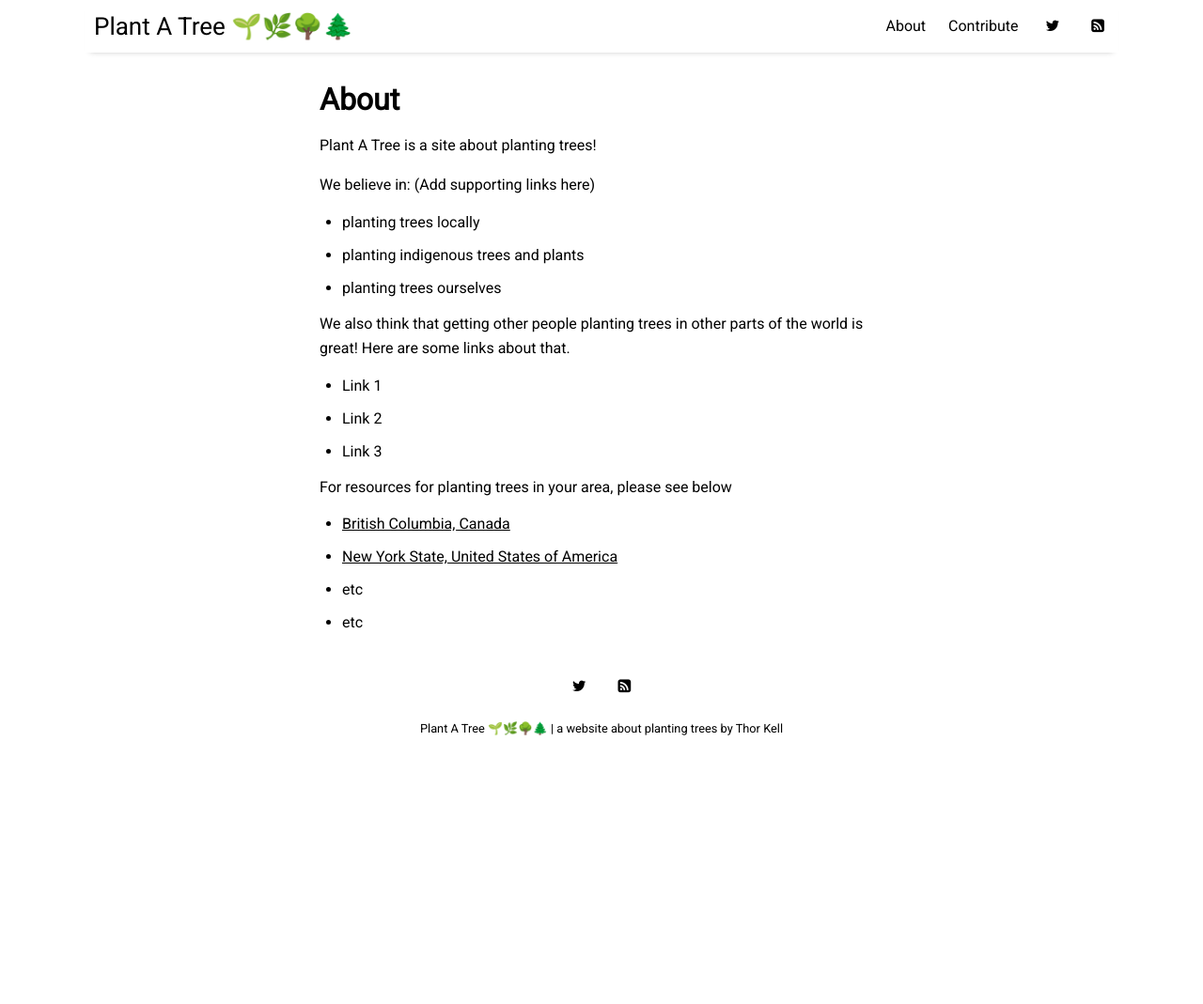
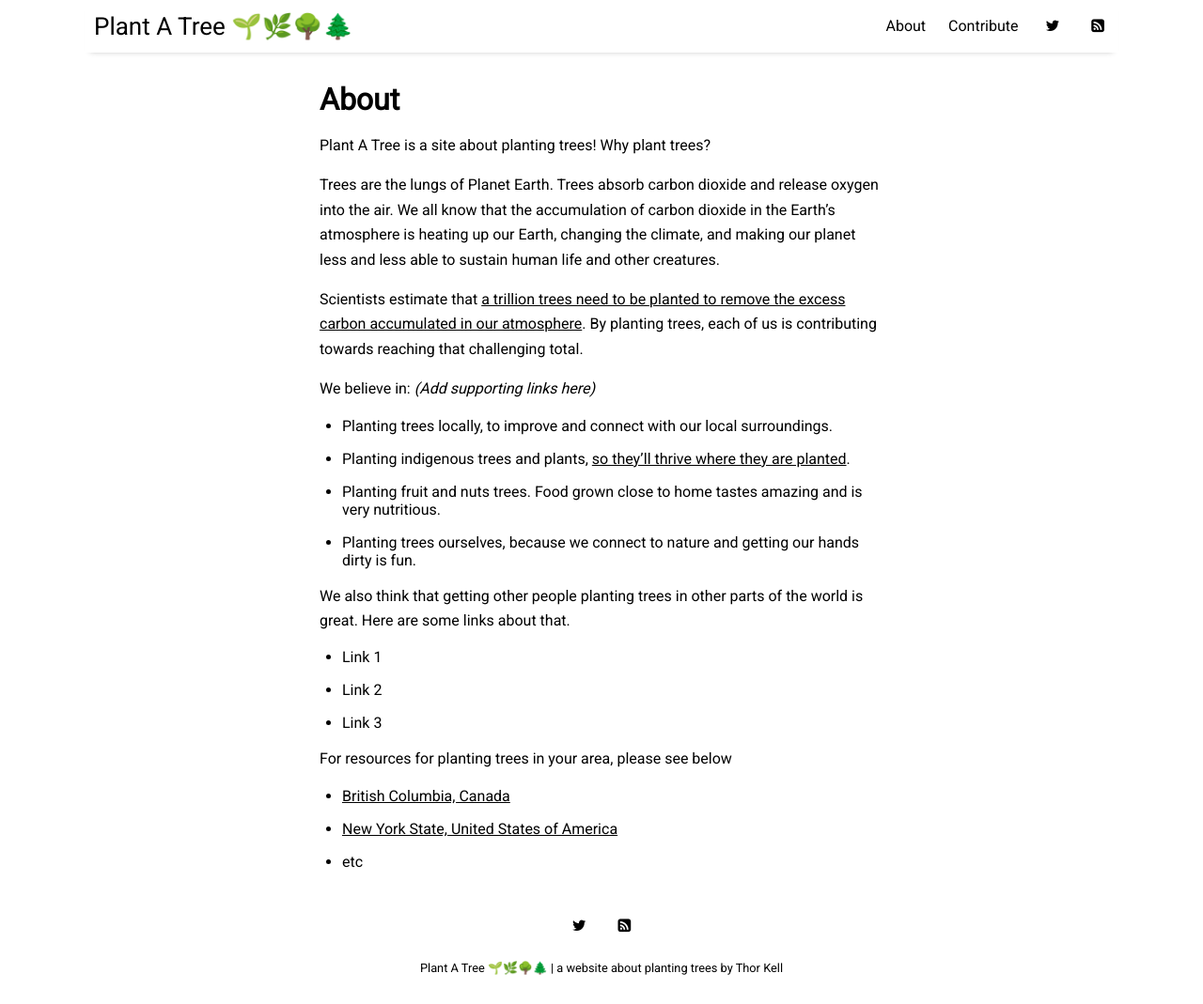
Before and after one commit to tkell/plant-a-tree, a Jekyll site: the page built from pages/about.md, in a window 1280 px wide and 1069 px high. Shown: the whole window at 94% size. Built offline with Jekyll 4.4.1, drawn with Linux system fonts in a browser that asks for light colours; nearby versions of some CDN libraries.

Commit message:
update about page, add wedding post

```diff
--- a/pages/about.md
+++ b/pages/about.md
@@ -3,14 +3,20 @@ layout: misc
 title: About
 ---
 
-Plant A Tree is a site about planting trees!
+Plant A Tree is a site about planting trees! Why plant trees?
 
-We believe in:  (Add supporting links here)
-* planting trees locally
-* planting indigenous trees and plants
-* planting trees ourselves
+Trees are the lungs of Planet Earth.  Trees absorb carbon dioxide and release oxygen into the air.  We all know that the accumulation of carbon dioxide in the Earth's atmosphere is heating up our Earth, changing the climate, and making our planet less and less able to sustain human life and other creatures.
 
-We also think that getting other people planting trees in other parts of the world is great!  Here are some links about that.
+Scientists estimate that [a trillion trees need to be planted to remove the excess carbon accumulated in our atmosphere](https://www.theguardian.com/environment/2019/jul/04/planting-billions-trees-best-tackle-climate-crisis-scientists-canopy-emissions). By planting trees, each of us is contributing towards reaching that challenging total.
+
+
+We believe in:  _(Add supporting links here)_
+* Planting trees locally, to improve and connect with our local surroundings.
+* Planting indigenous trees and plants, [so they'll thrive where they are planted](https://thetyee.ca/News/2020/02/28/If-We-Plant-Trees-They-Must-Be-Native-Trees/).
+* Planting fruit and nuts trees.  Food grown close to home tastes amazing and is very nutritious.
+* Planting trees ourselves, because we connect to nature and getting our hands dirty is fun.
+
+We also think that getting other people planting trees in other parts of the world is great.  Here are some links about that.
 * Link 1
 * Link 2
 * Link 3
@@ -20,4 +26,3 @@ For resources for planting trees in your area, please see below
 * [British Columbia, Canada](/resources/resources-for-british-columbia.html)
 * [New York State, United States of America](/resources/resources-for-new-york.html)
 * etc
-* etc
```
Also changed, not shown: _posts/2020-04-30-married-to-the-trees.md (added, +21 -0 lines), pages/contribute.md (+3 -1 lines), _posts/2020-04-29-seventy-trees-for-seventy-years.md (renamed from _posts/2020-04-29-a-story-about-planting-trees.md), assets/img/tree-6.jpg (added), 10 other files.
